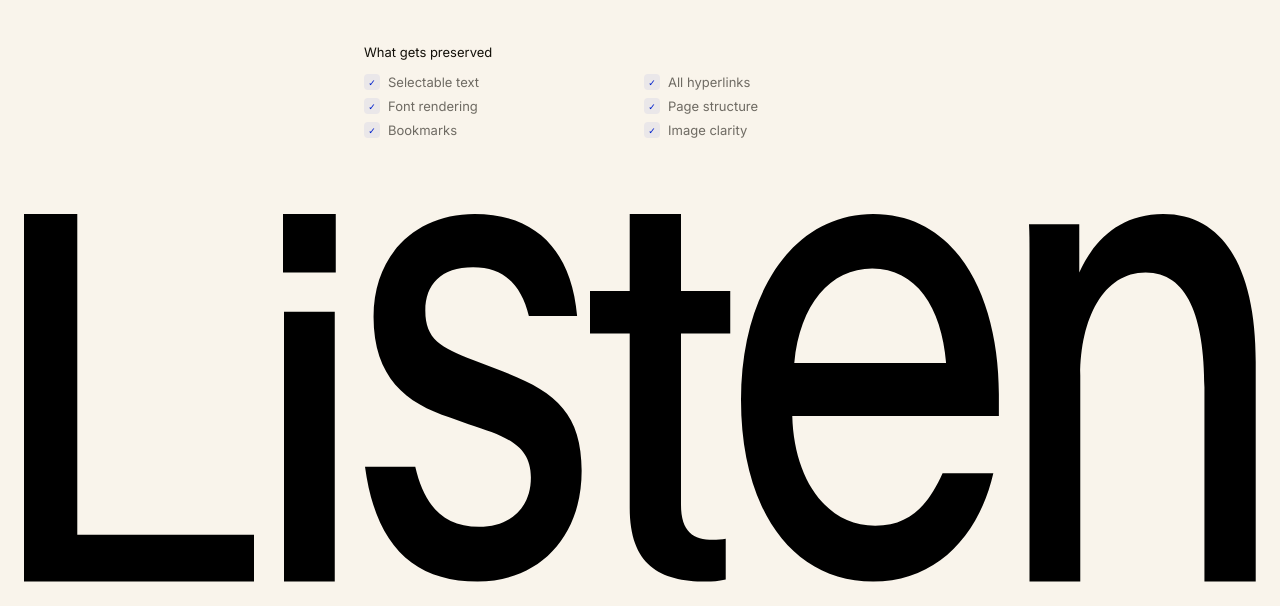
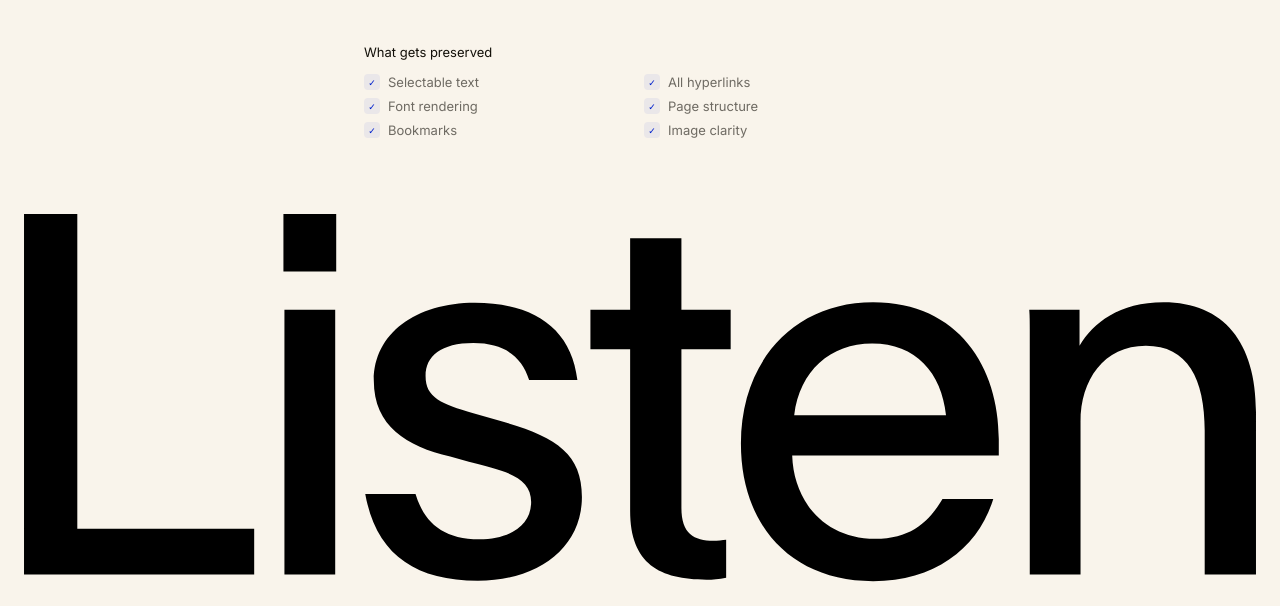
Before and after one commit to brannonwellington-design/PDF-Compressor, a Flask app: page / in a window 1280 px wide. Shown: the part 512-1118 px from the top of the page. Run offline with Flask 3, Linux system fonts and the light colour scheme; some libraries are stand-ins or nearby versions.

Commit message:
Add files via upload

```diff
--- a/templates/index.html
+++ b/templates/index.html
@@ -370,32 +370,32 @@
         .footer-letters {
             position: relative;
             width: 100%;
-            /* aspect ratio matches full SVG: 549/1840 */
+            /* 549 / 1840 = 29.837% */
             padding-bottom: 29.837%;
         }
 
-        .letter-wrap {
+        .letter-clip {
             position: absolute;
-            top: 0;
+            top: 0; left: 0;
+            width: 100%;
+            height: 100%;
             overflow: hidden;
-            height: 100%;
         }
 
-        .letter-inner {
+        .letter-slide {
             width: 100%;
             height: 100%;
-            transform: translateY(110%);
+            transform: translateY(100%);
             transition: transform 0.7s cubic-bezier(0.16, 1, 0.3, 1);
         }
 
-        .letter-inner.visible {
+        .letter-slide.visible {
             transform: translateY(0);
         }
 
-        .letter-inner svg {
+        .letter-clip svg {
             position: absolute;
-            top: 0;
-            left: 0;
+            top: 0; left: 0;
             width: 100%;
             height: 100%;
         }
@@ -634,36 +634,12 @@
 
 <div class="footer">
     <div class="footer-letters">
-        <div class="letter-wrap" style="left:0%;width:18.683%">
-            <div class="letter-inner" data-letter="0">
-                <svg viewBox="0 0 343.762 538.602" preserveAspectRatio="none"><path d="M0 538.602V0H79.5815V470.053H343.762V538.602H0Z" fill="black"/></svg>
-            </div>
-        </div>
-        <div class="letter-wrap" style="left:21.056%;width:4.284%">
-            <div class="letter-inner" data-letter="1">
-                <svg viewBox="0 0 78.832 538.602" preserveAspectRatio="none"><path d="M1.502 143.125H77.331V538.602H1.502V143.125ZM0 85.8753V0H78.832V85.8753H0Z" fill="black"/></svg>
-            </div>
-        </div>
-        <div class="letter-wrap" style="left:27.699%;width:17.586%">
-            <div class="letter-inner" data-letter="2">
-                <svg viewBox="0 0 323.588 415.063" preserveAspectRatio="none"><path d="M0 285.498H75.079C87.841 327.682 115.62 353.292 170.426 353.292C215.475 353.292 247.757 332.954 247.757 297.549C247.757 260.639 210.218 250.845 154.66 237.288L126.881 229.754C61.564 213.936 12.765 184.557 12.765 116.007C12.765 45.951 75.828 0 163.67 0C250.76 0 307.82 37.664 316.829 115.253H244.756C233.492 79.849 207.215 60.263 161.419 60.263C113.369 60.263 90.095 79.849 90.095 109.227C90.095 141.619 113.369 150.659 161.419 164.971L203.462 177.024C282.294 199.621 323.588 223.728 323.588 290.018C323.588 366.1 258.268 415.063 168.175 415.063C72.076 415.063 15.765 373.634 0 285.498Z" fill="black"/></svg>
-            </div>
-        </div>
-        <div class="letter-wrap" style="left:45.976%;width:11.384%">
-            <div class="letter-inner" data-letter="3">
-                <svg viewBox="0 0 209.462 509.978" preserveAspectRatio="none"><path d="M135.891 0V106.967H209.462V165.724H135.891V403.01C135.891 441.428 154.662 451.975 183.942 451.975C189.192 451.975 197.452 451.22 202.712 450.468V506.964C191.452 509.226 183.192 509.978 173.432 509.978C103.608 509.978 59.31 486.626 59.31 407.53V165.724H0V106.967H59.31V0H135.891Z" fill="black"/></svg>
-            </div>
-        </div>
-        <div class="letter-wrap" style="left:58.192%;width:20.932%">
-            <div class="letter-inner" data-letter="4">
-                <svg viewBox="0 0 385.15 416.571" preserveAspectRatio="none"><path d="M385.15 229.001H76.581C78.831 298.302 125.381 353.294 200.461 353.294C254.511 353.294 280.791 327.681 301.061 293.785H376.891C355.121 365.348 291.301 416.571 197.451 416.571C75.831 416.571 0 334.462 0 210.921C0 87.382 79.581 0 197.451 0C325.841 0 385.15 97.928 385.15 204.143V229.001ZM79.581 168.738H306.321C299.561 105.461 261.271 61.77 195.951 61.77C133.641 61.77 87.841 102.448 79.581 168.738Z" fill="black"/></svg>
-            </div>
-        </div>
-        <div class="letter-wrap" style="left:81.597%;width:18.403%">
-            <div class="letter-inner" data-letter="5">
-                <svg viewBox="0 0 338.61 406.777" preserveAspectRatio="none"><path d="M75.08 11.3V64.783C95.35 30.885 134.39 0 200.46 0C291.29 0 338.61 61.017 338.61 163.466V406.777H262.02V192.09C262.02 113.747 236.5 64.783 174.18 64.783C111.11 64.783 76.58 116.007 76.58 178.53V406.777H0.75V41.431C0.75 31.639 0.75 21.093 0 11.3H75.08Z" fill="black"/></svg>
-            </div>
-        </div>
+        <div class="letter-clip" data-letter="0"><div class="letter-slide"><svg viewBox="0 0 1840 549" fill="none" xmlns="http://www.w3.org/2000/svg"><path d="M0 538.602V0H79.5815V470.053H343.762V538.602H0Z" fill="black"/></svg></div></div>
+        <div class="letter-clip" data-letter="1"><div class="letter-slide"><svg viewBox="0 0 1840 549" fill="none" xmlns="http://www.w3.org/2000/svg"><path d="M388.941 143.125H464.77V538.602H388.941V143.125ZM387.439 85.8753V0H466.271V85.8753H387.439Z" fill="black"/></svg></div></div>
+        <div class="letter-clip" data-letter="2"><div class="letter-slide"><svg viewBox="0 0 1840 549" fill="none" xmlns="http://www.w3.org/2000/svg"><path d="M509.661 418.078H584.74C597.502 460.262 625.281 485.872 680.087 485.872C725.136 485.872 757.418 465.534 757.418 430.129C757.418 393.219 719.879 383.425 664.321 369.868L636.542 362.334C571.225 346.516 522.426 317.137 522.426 248.587C522.426 178.531 585.489 132.58 673.331 132.58C760.421 132.58 817.481 170.244 826.49 247.833H754.417C743.153 212.429 716.876 192.843 671.08 192.843C623.03 192.843 599.756 212.429 599.756 241.807C599.756 274.199 623.03 283.239 671.08 297.551L713.123 309.604C791.955 332.201 833.249 356.308 833.249 422.598C833.249 498.68 767.929 547.643 677.836 547.643C581.737 547.643 525.426 506.214 509.661 418.078Z" fill="black"/></svg></div></div>
+        <div class="letter-clip" data-letter="3"><div class="letter-slide"><svg viewBox="0 0 1840 549" fill="none" xmlns="http://www.w3.org/2000/svg"><path d="M981.849 36.1586V143.126H1055.42V201.883H981.849V439.169C981.849 477.587 1000.62 488.134 1029.9 488.134C1035.15 488.134 1043.41 487.379 1048.67 486.627V543.123C1037.41 545.385 1029.15 546.137 1019.39 546.137C949.566 546.137 905.268 522.785 905.268 443.689V201.883H845.958V143.126H905.268V36.1586H981.849Z" fill="black"/></svg></div></div>
+        <div class="letter-clip" data-letter="4"><div class="letter-slide"><svg viewBox="0 0 1840 549" fill="none" xmlns="http://www.w3.org/2000/svg"><path d="M1455.88 360.826H1147.31C1149.56 430.127 1196.11 485.119 1271.19 485.119C1325.24 485.119 1351.52 459.506 1371.79 425.61H1447.62C1425.85 497.173 1362.03 548.396 1268.18 548.396C1146.56 548.396 1070.73 466.287 1070.73 342.746C1070.73 219.207 1150.31 131.825 1268.18 131.825C1396.57 131.825 1455.88 229.753 1455.88 335.968V360.826ZM1150.31 300.563H1377.05C1370.29 237.286 1332 193.595 1266.68 193.595C1204.37 193.595 1158.57 234.273 1150.31 300.563Z" fill="black"/></svg></div></div>
+        <div class="letter-clip" data-letter="5"><div class="letter-slide"><svg viewBox="0 0 1840 549" fill="none" xmlns="http://www.w3.org/2000/svg"><path d="M1576.47 143.125V196.608C1596.74 162.71 1635.78 131.825 1701.85 131.825C1792.68 131.825 1840 192.842 1840 295.291V538.602H1763.41V323.915C1763.41 245.572 1737.89 196.608 1675.57 196.608C1612.5 196.608 1577.97 247.832 1577.97 310.355V538.602H1502.14V173.256C1502.14 163.464 1502.14 152.918 1501.39 143.125H1576.47Z" fill="black"/></svg></div></div>
     </div>
 </div>
 <script>
@@ -985,9 +961,10 @@
         });
 
         // Footer letters wipe up sequentially
-        document.querySelectorAll('.letter-inner').forEach(el => {
+        document.querySelectorAll('.letter-clip').forEach(el => {
             const index = parseInt(el.dataset.letter || '0', 10);
-            setTimeout(() => el.classList.add('visible'), 700 + index * 100);
+            const slide = el.querySelector('.letter-slide');
+            setTimeout(() => slide.classList.add('visible'), 700 + index * 100);
         });
     });
 </script>
```
